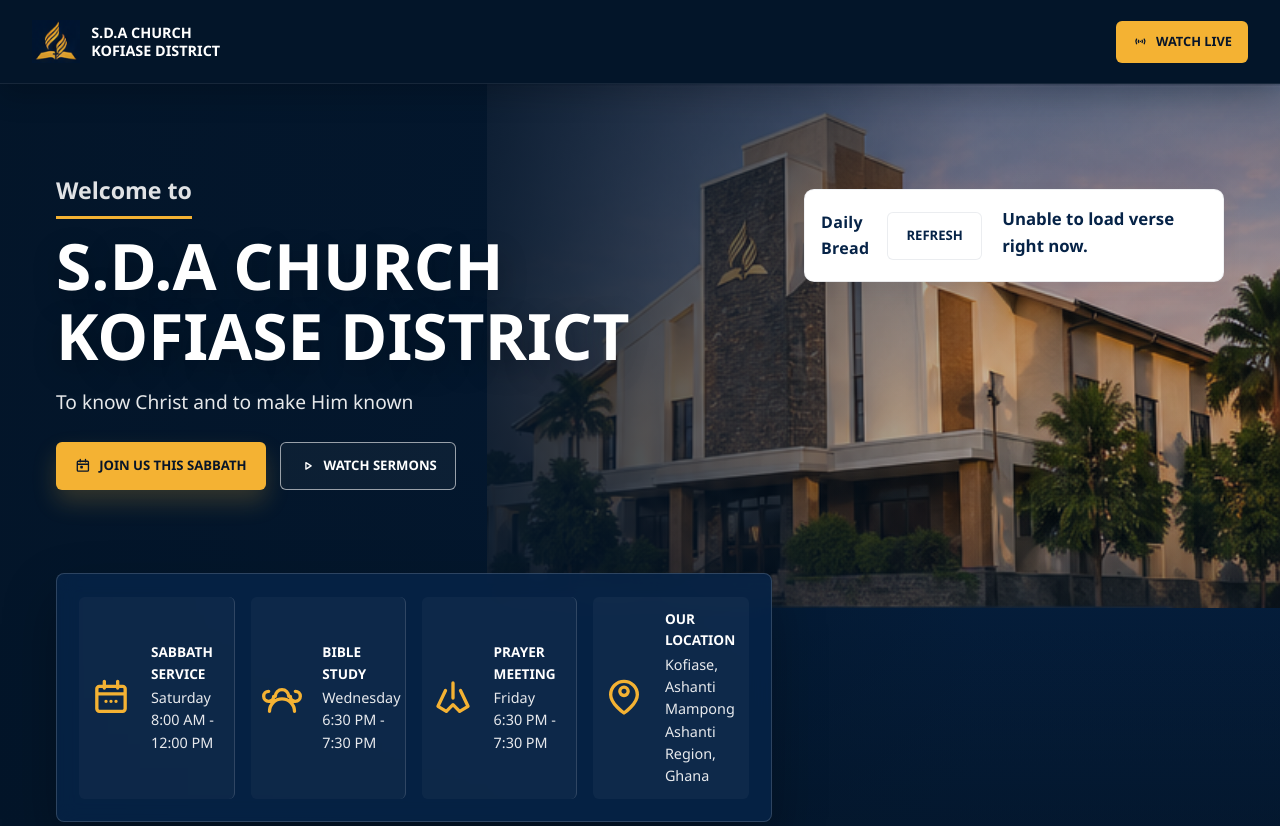
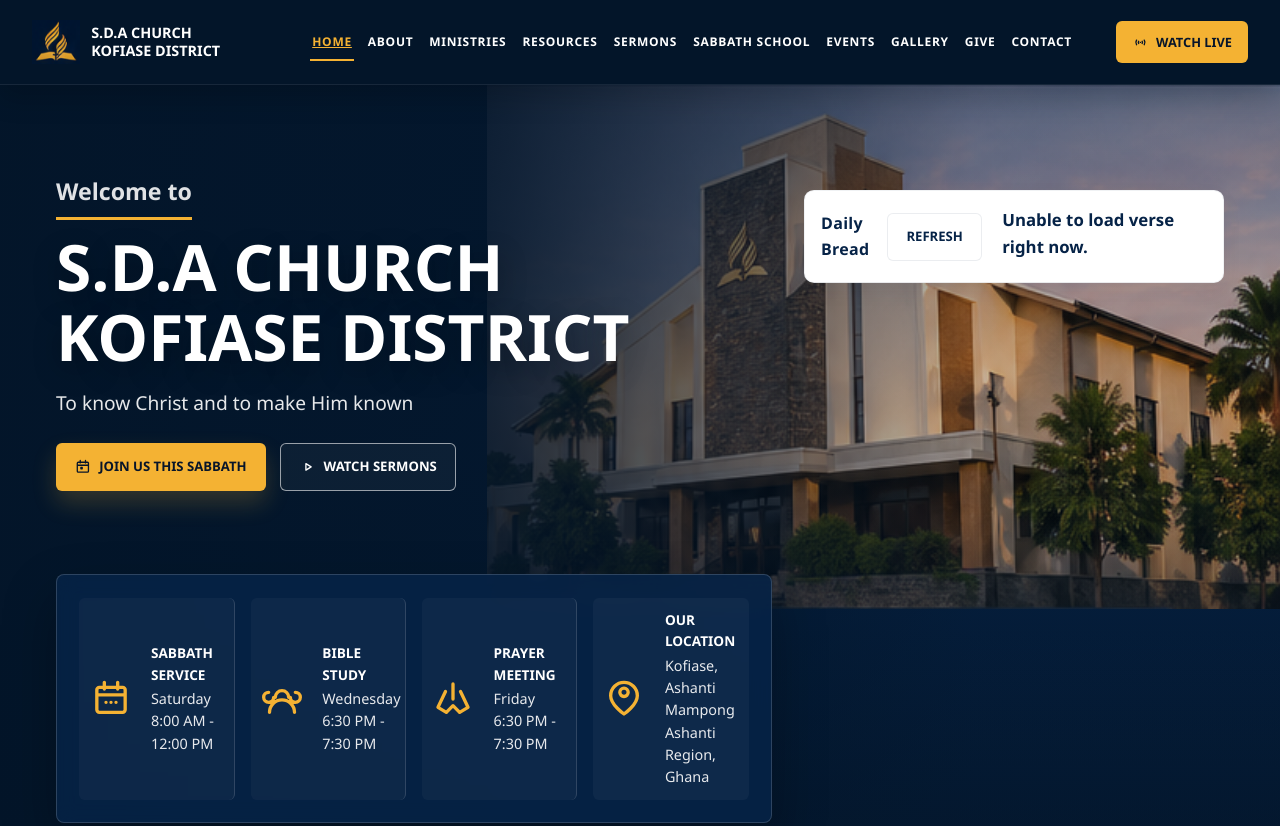
Before and after one commit to Jovial21/kofiase-district, a website built with Vite: page index.html in a window 1280 px wide. Shown: the top 826 px of the page. Built offline with nearby package versions, Linux system fonts and the light colour scheme; some packages are replaced by stand-ins of ours; no server answers; the database is empty.

Commit message:
fix(nav): inline nav markup with data-site-nav for index.html

```diff
--- a/index.html
+++ b/index.html
@@ -20,7 +20,18 @@
       <span></span>
     </button>
 
-    <div id="site-nav"></div>
+    <nav class="site-nav" aria-label="Primary navigation" data-site-nav>
+      <a href="index.html" data-nav="home">Home</a>
+      <a href="about.html" data-nav="about">About</a>
+      <a href="ministries.html" data-nav="ministries">Ministries</a>
+      <a href="resources.html" data-nav="resources">Resources</a>
+      <a href="sermons.html" data-nav="sermons">Sermons</a>
+      <a href="sabbath-school.html" data-nav="sabbath-school">Sabbath School</a>
+      <a href="events.html" data-nav="events">Events</a>
+      <a href="gallery.html" data-nav="gallery">Gallery</a>
+      <a href="give.html" data-nav="give">Give</a>
+      <a href="contact.html" data-nav="contact">Contact</a>
+    </nav>
 
     <a class="watch-link" href="live.html">
       <svg aria-hidden="true" viewBox="0 0 24 24"><path d="M6.5 8.75a6 6 0 0 0 0 6.5M17.5 8.75a6 6 0 0 1 0 6.5M9.5 10.5a2.9 2.9 0 0 0 0 3M14.5 10.5a2.9 2.9 0 0 1 0 3M12 12h.01"/></svg>
```
